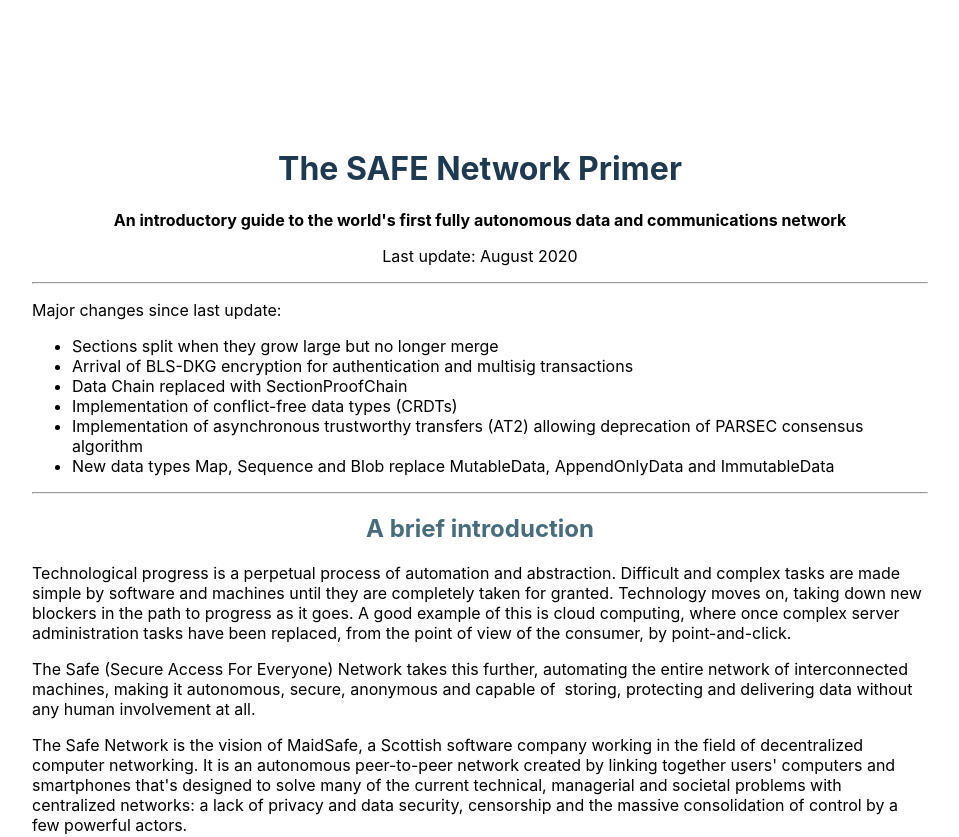
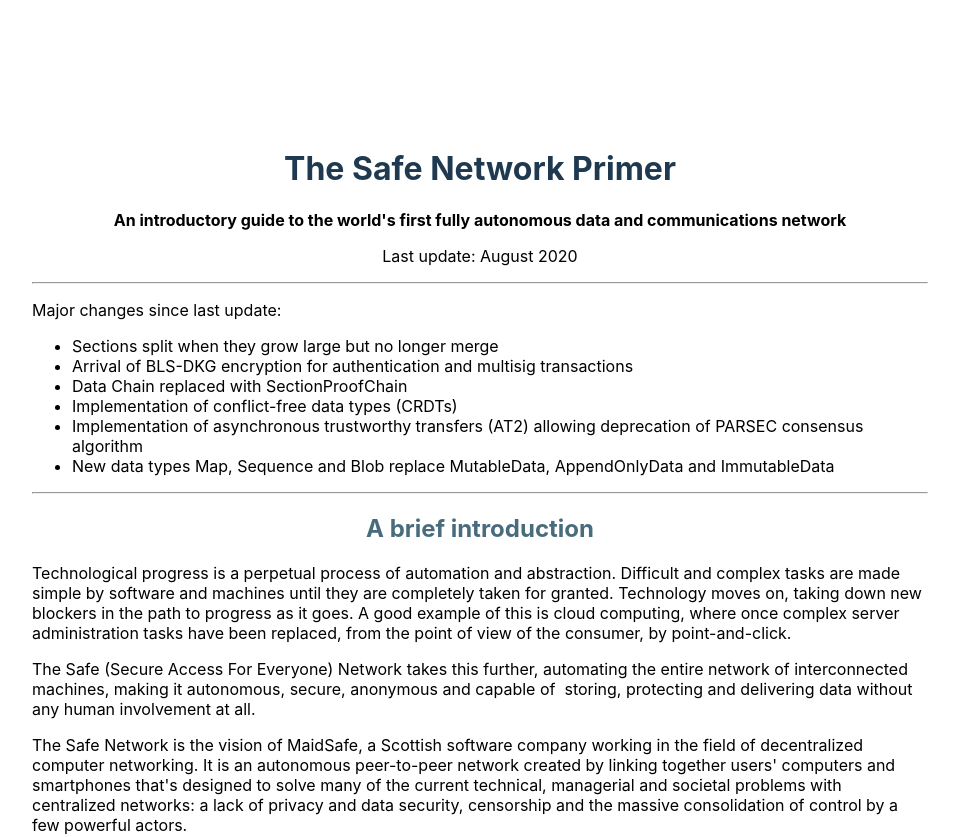
Before and after one commit to safenetwork/primer.safenetwork.org, a React (Create React App) app: page / in a window 1280 px wide. Shown: the top 837 px of the page, without its empty margins (160-1119 px from the left). Built offline with nearby package versions, Linux system fonts and the light colour scheme; the HTML template or start-up script is replaced by a standard one.

Commit message:
Update Header.js
Change SAFE to Safe

```diff
--- a/src/Header.js
+++ b/src/Header.js
@@ -3,7 +3,7 @@ import React from 'react';
 const component = (prop) => (
     <div>
     <div className='header' align={ 'center' }>
-        <h1>The SAFE Network Primer</h1>
+        <h1>The Safe Network Primer</h1>
 <p><strong>An introductory guide to the world's first fully autonomous data and communications network</strong></p>
         <p>Last update: August 2020</p>
     </div>
```
